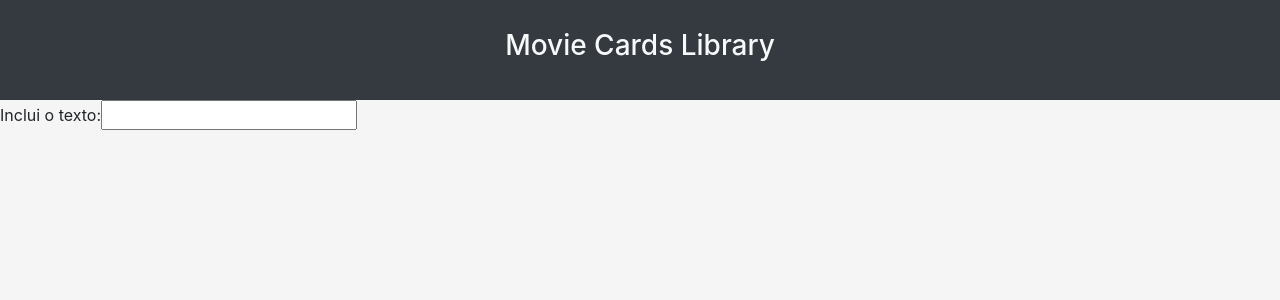
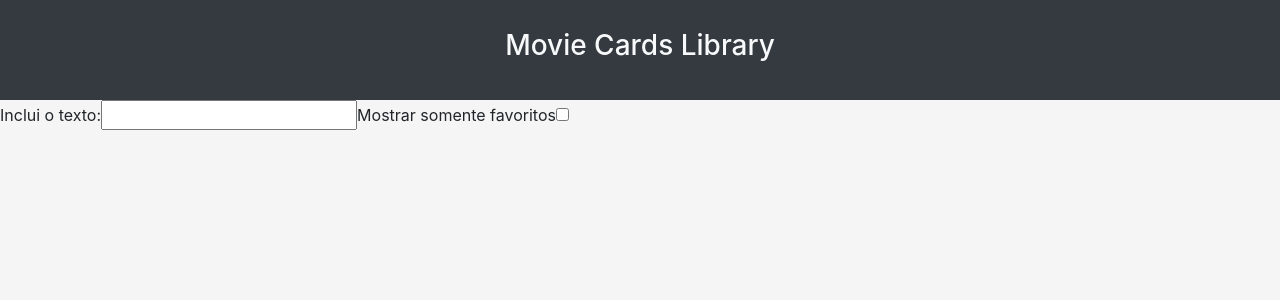
Before and after one commit to flpnascto/movie-card-library-stateful, a React (Create React App) app: page / in a window 1280 px wide. Shown: the top 300 px of the page. Built offline with nearby package versions, Linux system fonts and the light colour scheme.

Commit message:
Adicionando um checkbox ao componente SearchBar.

```diff
--- a/src/components/SearchBar.jsx
+++ b/src/components/SearchBar.jsx
@@ -12,10 +12,11 @@ class SearchBar extends React.Component {
       selectedGenre,
       onSelectedGenreChange,
     } = this.props;
+
     return (
       <div>
         <form data-testid="search-bar-form">
-          <label data-testid="text-input-label">
+          <label data-testid="text-input-label" htmlFor="text-input">
             Inclui o texto:
             <input
               data-testid="text-input"
@@ -23,6 +24,17 @@ class SearchBar extends React.Component {
               type="text"
               value={searchText}
               onChange={onSearchTextChange}
+            />
+          </label>
+
+          <label data-testid="checkbox-input-label" htmlFor="checkbox-input">
+            Mostrar somente favoritos
+            <input
+              data-testid="checkbox-input"
+              id="checkbox-input"
+              type="checkbox"
+              checked={bookmarkedOnly}
+              onChange={onBookmarkedChange}
             />
           </label>
         </form>
```
